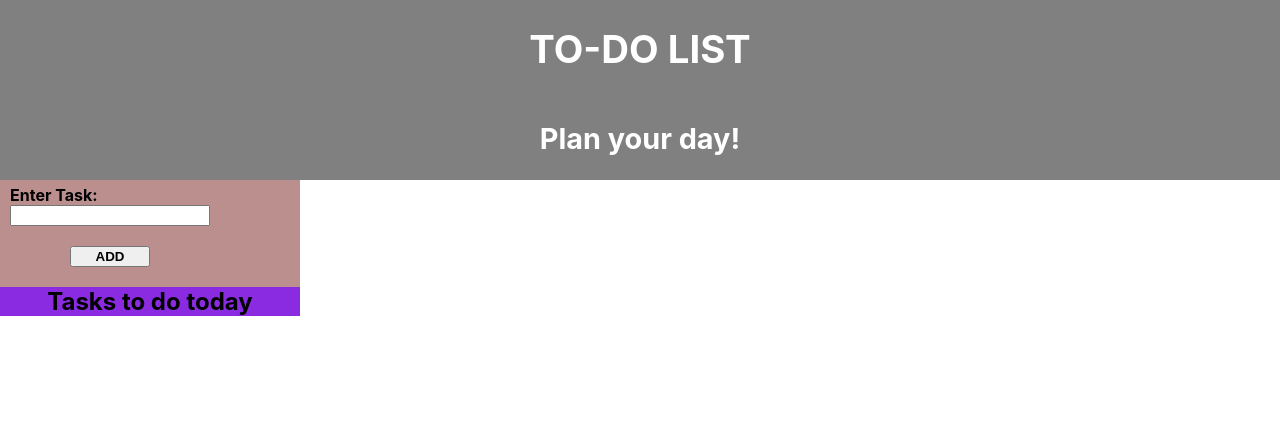
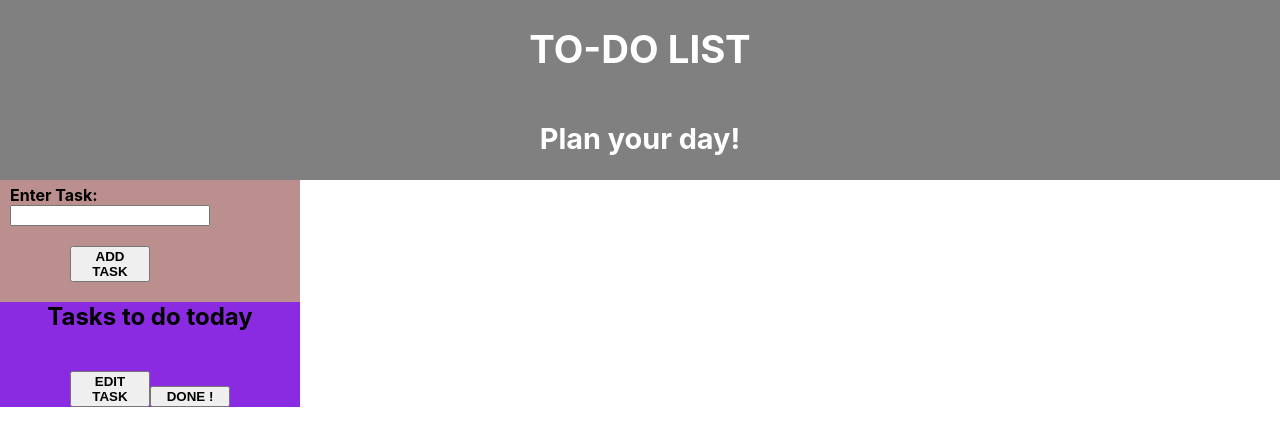
Before and after one commit to MelynAtieno/TO-DO-LIST, a React (Create React App) app: page / in a window 1280 px wide. Shown: the top 446 px of the page. Built offline with nearby package versions, Linux system fonts and the light colour scheme.

Commit message:
add edit and delete buttons

```diff
--- a/src/Components/Form.js
+++ b/src/Components/Form.js
@@ -31,11 +31,16 @@ function Form() {
             <form onSubmit={onSubmit}>
                 <label><b>Enter Task:</b></label>
                 <input type = "text" value={task} onChange={onChange}></input>
-                <button type="submit"><b>ADD</b></button>
+                <button type="submit"><b>ADD TASK</b></button>
             </form>
             <section className="tasklist">
             <h2>Tasks to do today</h2>
+
             {listOfTasks}
+            <button><b>EDIT TASK</b></button>
+            <button><b>DONE !</b></button>
+
+
             </section>
         </div>
     )
```
Also changed, not shown: src/Components/EditTask.js (+8 -2 lines).
